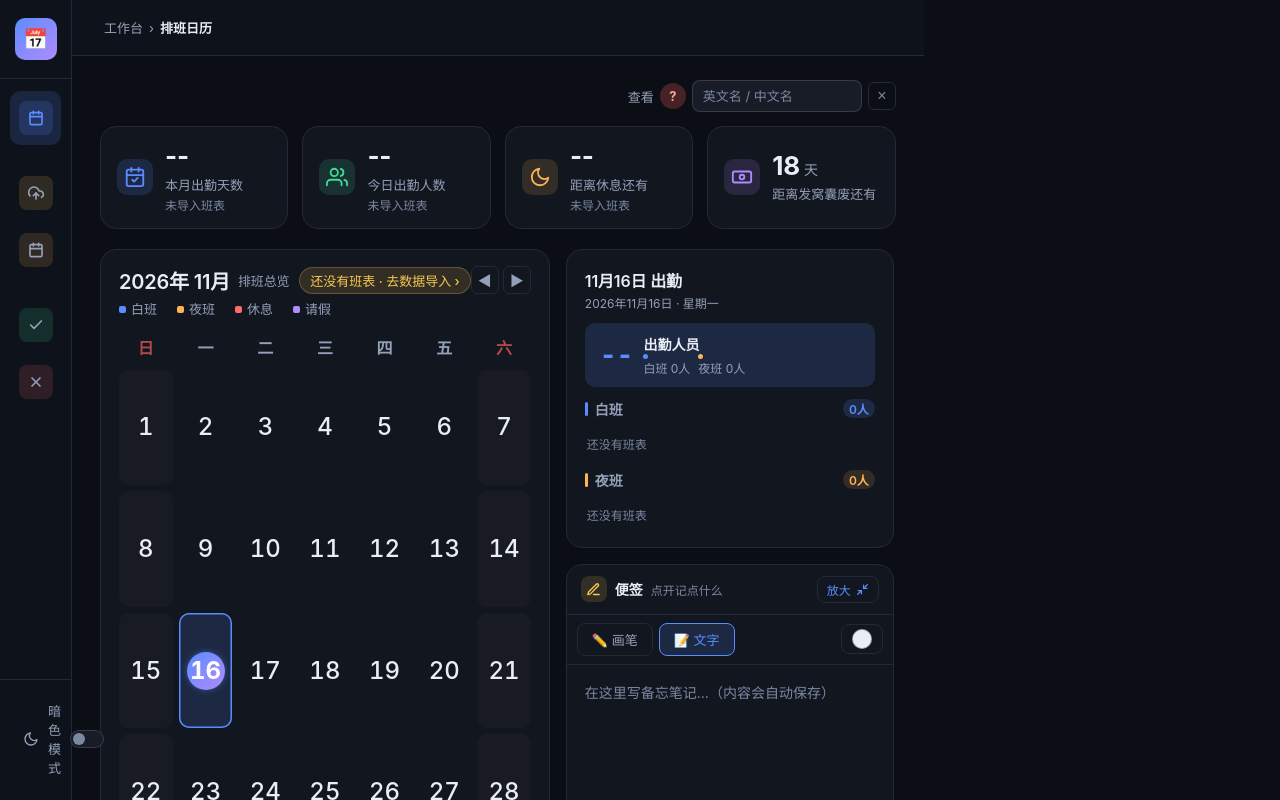
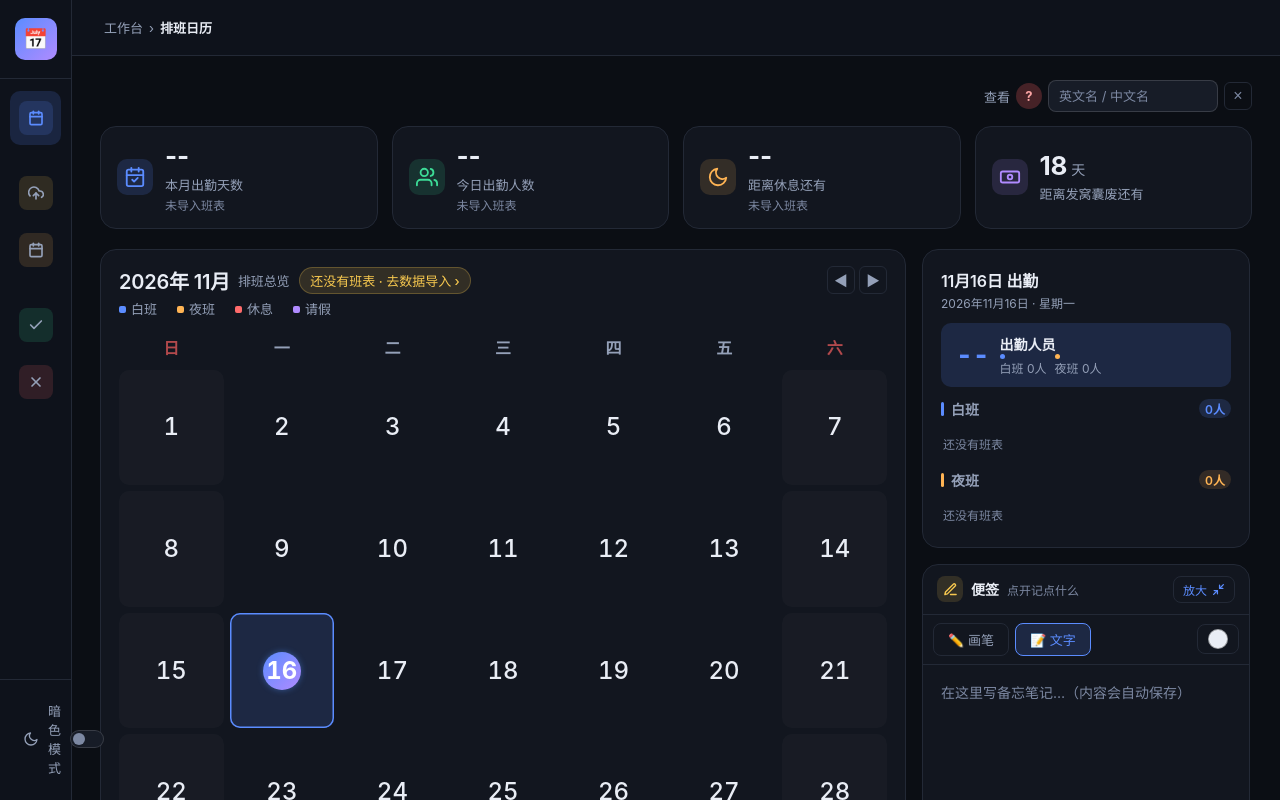
Before and after one commit to lianwei0909/data-query-system, a Vue app: page / in a window 1280 px wide. Built offline with nearby package versions, Linux system fonts and the light colour scheme.

Commit message:
fix: 让 #app 撑满视口，修复页面右侧留白与布局比例

```diff
--- a/src/styles/app.css
+++ b/src/styles/app.css
@@ -1,6 +1,8 @@
 /* 主框架与通用组件样式（由 v1 index.html 迁移；.sub-page-body 为子页面通用样式容器） */
 *,*::before,*::after{box-sizing:border-box;margin:0;padding:0}
 body{font-family:-apple-system,BlinkMacSystemFont,'PingFang SC','Microsoft YaHei',sans-serif;background:var(--bg);color:var(--text-primary);min-height:100vh;display:flex;overflow-x:hidden!important;overflow-y:hidden!important;min-width:0!important}
+/* body 是 flex 容器：#app 必须显式撑满，否则宽度按内容 fit-content，宽屏右侧会留大片空白 */
+#app{width:100%;flex:1 1 0;min-width:0}
 
 /* SIDEBAR */
 .sidebar{width:270px;min-width:270px;background:var(--sidebar-bg);border-right:1px solid var(--border);display:flex;flex-direction:column;height:100vh;position:fixed;left:0;top:0;z-index:10}
```
